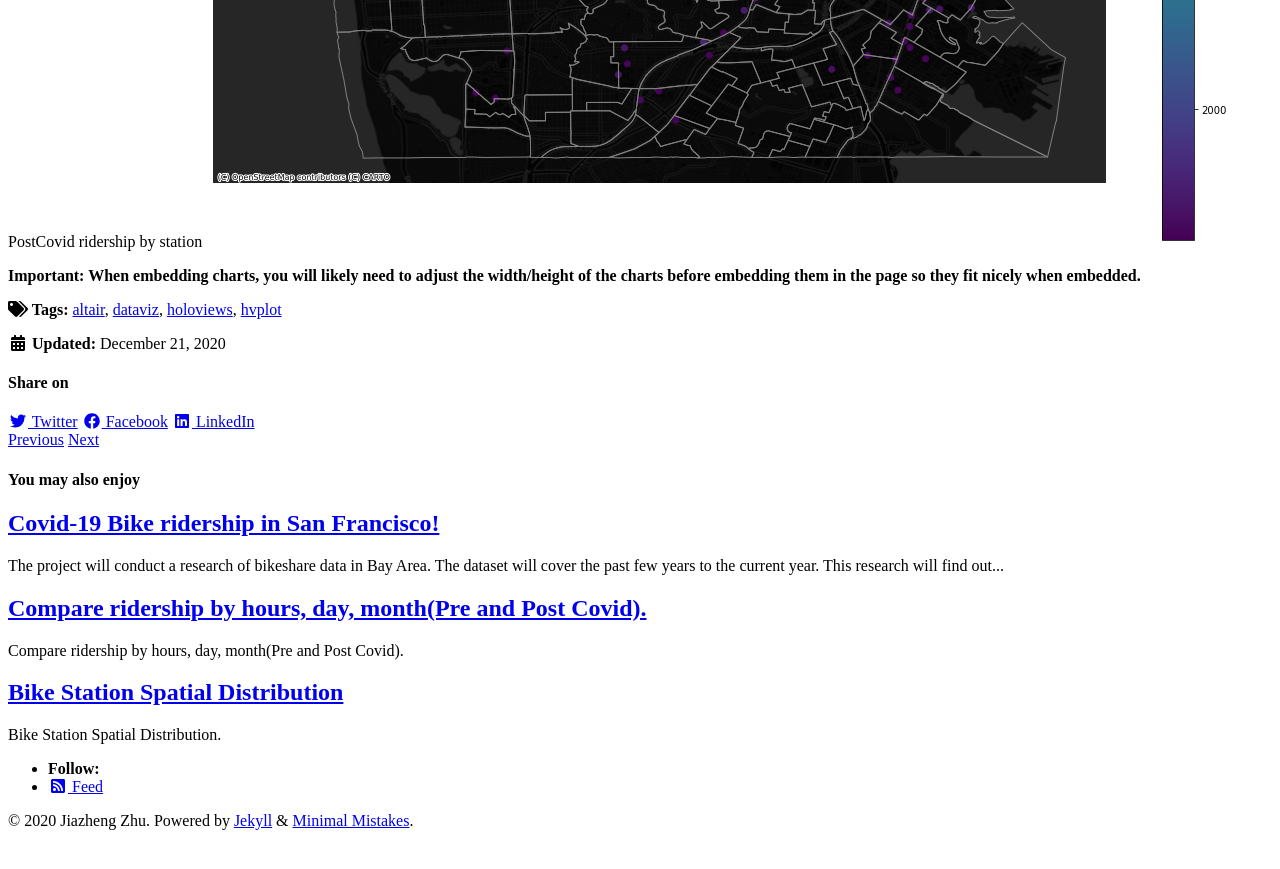
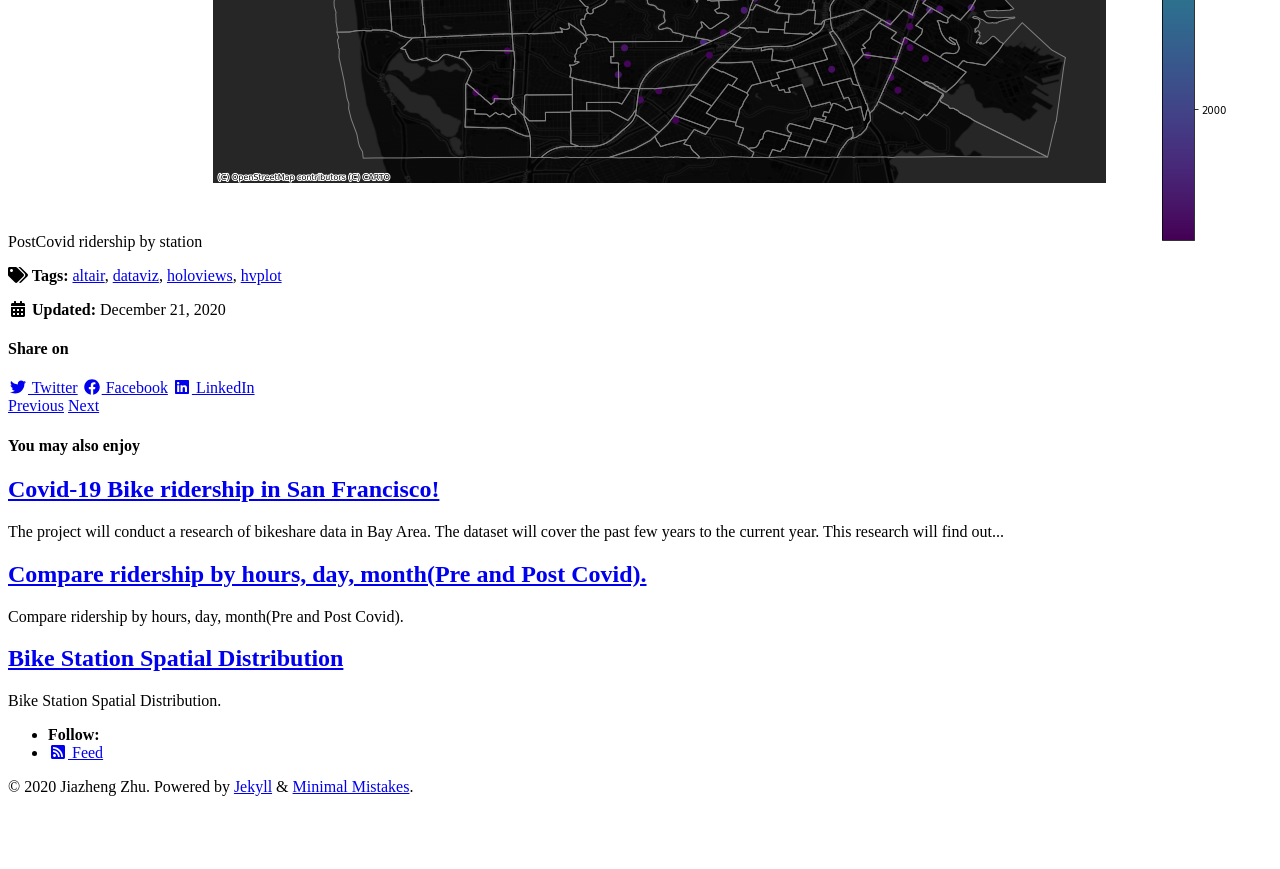
Before and after one commit to djzzhu/MUSA_550_FINAL, a Jekyll site: the page built from _posts/2019-04-13-measles-charts.md, in a window 1280 px wide and 900 px high, scrolled down 2046 px. Shown: the top 869 px of the window. Built offline with Jekyll 4.4.1, drawn with Linux system fonts in a browser that asks for light colours; cached includes are drawn as plain includes; nearby versions of some CDN libraries.

Commit message:
Update 2019-04-13-measles-charts.md

```diff
--- a/_posts/2019-04-13-measles-charts.md
+++ b/_posts/2019-04-13-measles-charts.md
@@ -60,6 +60,3 @@ PostCovid ridership by station
 
 <div id="altair-chart-1"></div>
 <div id="altair-chart-2"></div>
-
-
-**Important: When embedding charts, you will likely need to adjust the width/height of the charts before embedding them in the page so they fit nicely when embedded.**
```
